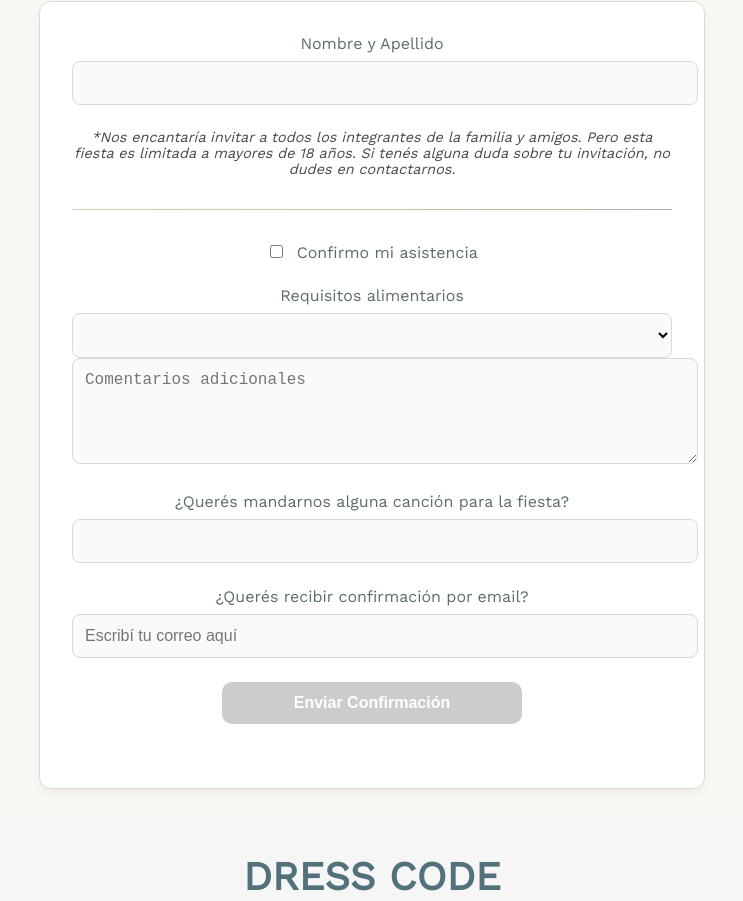
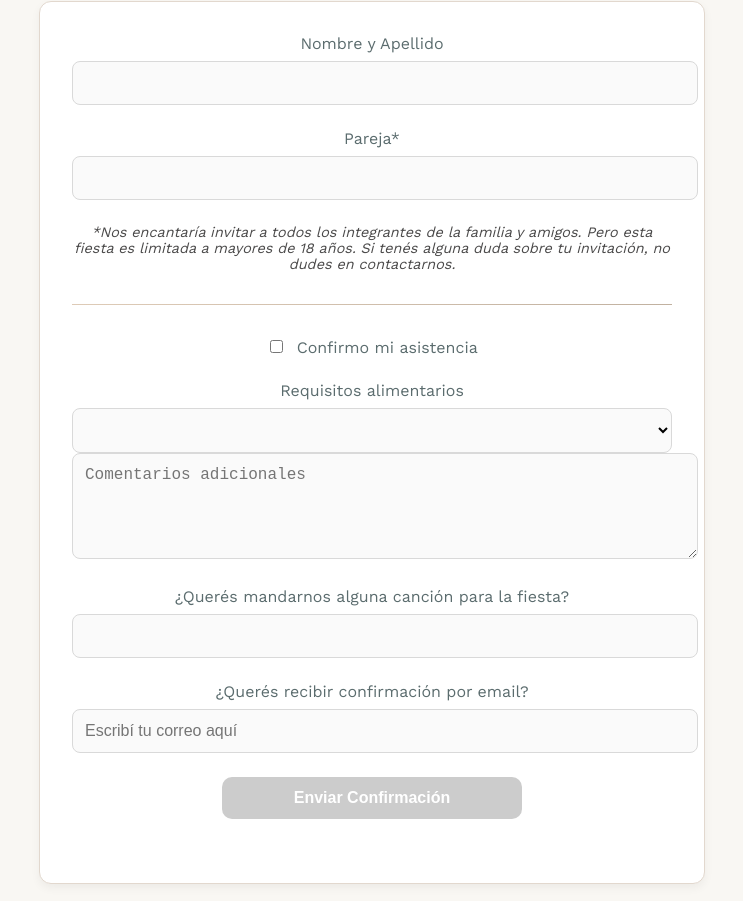
Before and after one commit to SaraJoLo/tarjeta-de-casamiento, an Angular app: page / in a window 1280 px wide. Shown: the part 2098-2999 px from the top of the page, without its empty margins (268-1011 px from the left). Built offline with nearby package versions, Linux system fonts and the light colour scheme; a web font is replaced by a local one.

Commit message:
modificaciones finales

```diff
--- a/src/app/components/form/form.component.html
+++ b/src/app/components/form/form.component.html
@@ -8,6 +8,11 @@
       <div class="form-group">
         <label for="nombre">Nombre y Apellido</label>
         <input type="text" id="nombre" formControlName="nombre" required />
+      </div>
+
+      <div class="form-group">
+        <label for="nombrePareja">Pareja*</label>
+        <input type="text" id="nombrePareja" formControlName="nombrePareja" />
       </div>
 
       <p class="info-text">
```
